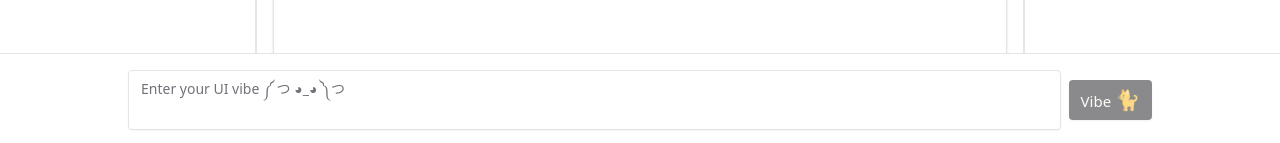
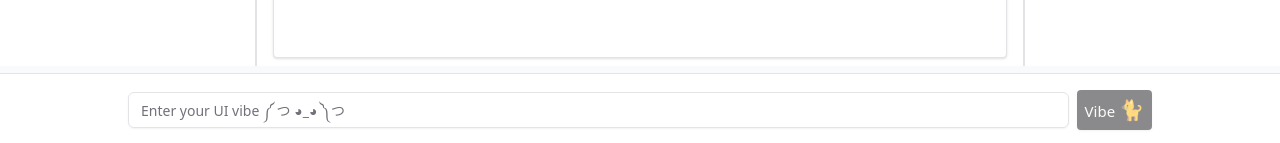
Before and after one commit to jay-junjiewu/vibe-code, a Next.js app: page / in a window 1280 px wide. Shown: the part 654-797 px from the top of the page. Built offline with nearby package versions, Linux system fonts and the light colour scheme.

Commit message:
feat: use input component

```diff
--- a/src/app/page.tsx
+++ b/src/app/page.tsx
@@ -6,7 +6,7 @@
 import { Button } from "@/components/ui/button"
 import { Card } from "@/components/ui/card"
 import { Tabs, TabsContent, TabsList, TabsTrigger } from "@/components/ui/tabs"
-import { Textarea } from "@/components/ui/textarea"
+import { Input } from "@/components/ui/input"
 import CodeDisplay from "@/components/code-display"
 import Preview from "@/components/preview"
 import Image from "next/image"
@@ -50,7 +50,7 @@
   const [isGenerating, setIsGenerating] = useState(false)
   const [conversation, setConversation] = useState<{ role: "user" | "assistant"; content: string }[]>([])
   const [generatedCode, setGeneratedCode] = useState("")
-  const textareaRef = useRef<HTMLTextAreaElement>(null)
+  const inputRef = useRef<HTMLInputElement>(null)
   const conversationEndRef = useRef<HTMLDivElement>(null)
   const { messages, input, handleInputChange, handleSubmit: originalHandleSubmit } = useChat({
     initialMessages: [
@@ -150,14 +150,6 @@
       }]);
     }
   };
-
-  // Auto-resize textarea
-  useEffect(() => {
-    if (textareaRef.current) {
-      textareaRef.current.style.height = "auto"
-      textareaRef.current.style.height = `${textareaRef.current.scrollHeight}px`
-    }
-  }, [input])
 
   // Scroll to bottom of conversation
   useEffect(() => {
@@ -327,14 +319,15 @@
               <div className="fixed bottom-0 left-0 right-0 z-40 bg-white border-t p-4">
                 <form onSubmit={handleSubmit} className="max-w-5xl mx-auto">
                   <div className="flex items-center gap-2">
-                    <Textarea
-                      ref={textareaRef}
+                    <Input
+                      ref={inputRef}
+                      type="text"
                       value={input}
                       onChange={handleInputChange}
                       placeholder="Enter your UI vibe ༼ つ ◕_◕ ༽つ "
-                      className="flex-1 h-10 rounded-sm resize-none"
+                      className="flex-1"
                       onKeyDown={(e) => {
-                        if (e.key === "Enter" && !e.shiftKey) {
+                        if (e.key === "Enter") {
                           e.preventDefault()
                           handleSubmit(e)
                         }
@@ -342,7 +335,7 @@
                     />
                     <Button
                       type="submit"
-                      className="h-10 px-3 rounded-sm"
+                      className="h-10 px-2 rounded-sm"
                       disabled={isGenerating || !input.trim()}
                     >
                       <span style={{fontSize: "15px"}}>Vibe <span style={{fontSize: "20px"}}>🐈</span></span>
--- /dev/null
+++ b/src/components/ui/input.tsx
@@ -0,0 +1,22 @@
+import * as React from "react"
+
+import { cn } from "@/lib/utils"
+
+const Input = React.forwardRef<HTMLInputElement, React.ComponentProps<"input">>(
+  ({ className, type, ...props }, ref) => {
+    return (
+      <input
+        type={type}
+        className={cn(
+          "flex h-9 w-full rounded-md border border-input bg-transparent px-3 py-1 text-base shadow-sm transition-colors file:border-0 file:bg-transparent file:text-sm file:font-medium file:text-foreground placeholder:text-muted-foreground focus-visible:outline-none focus-visible:ring-1 focus-visible:ring-ring disabled:cursor-not-allowed disabled:opacity-50 md:text-sm",
+          className
+        )}
+        ref={ref}
+        {...props}
+      />
+    )
+  }
+)
+Input.displayName = "Input"
+
+export { Input }
```
